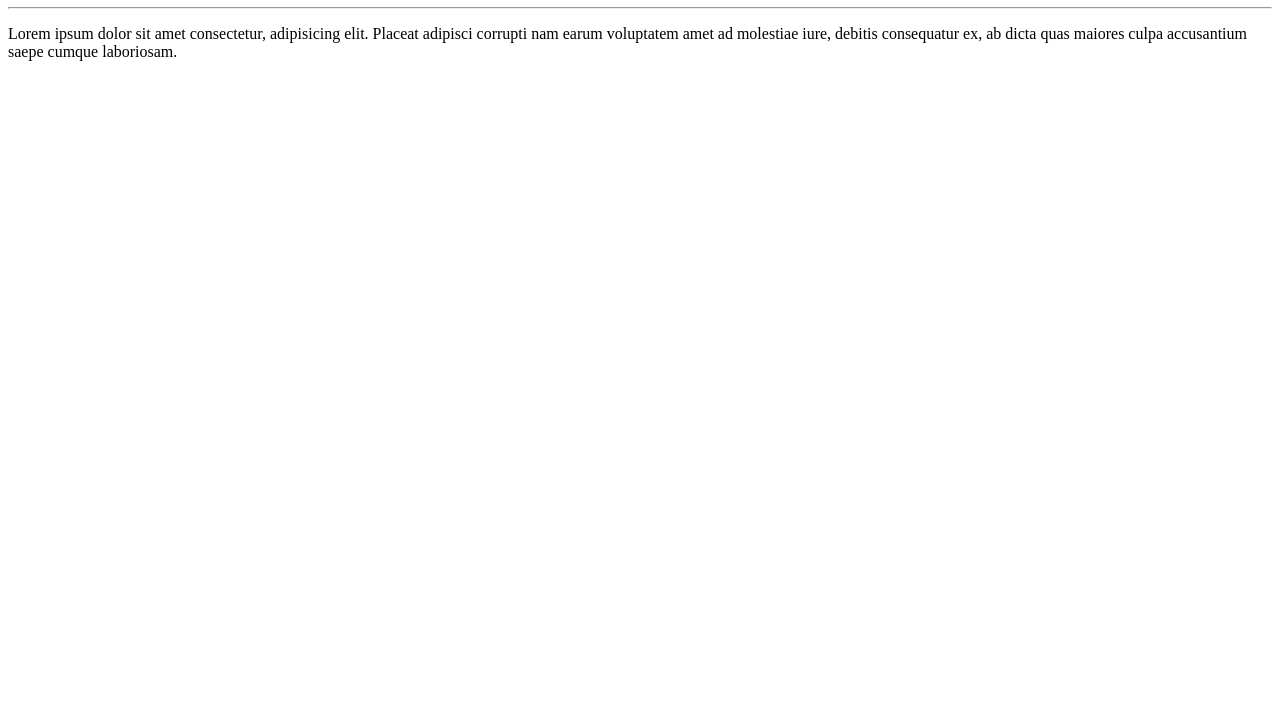
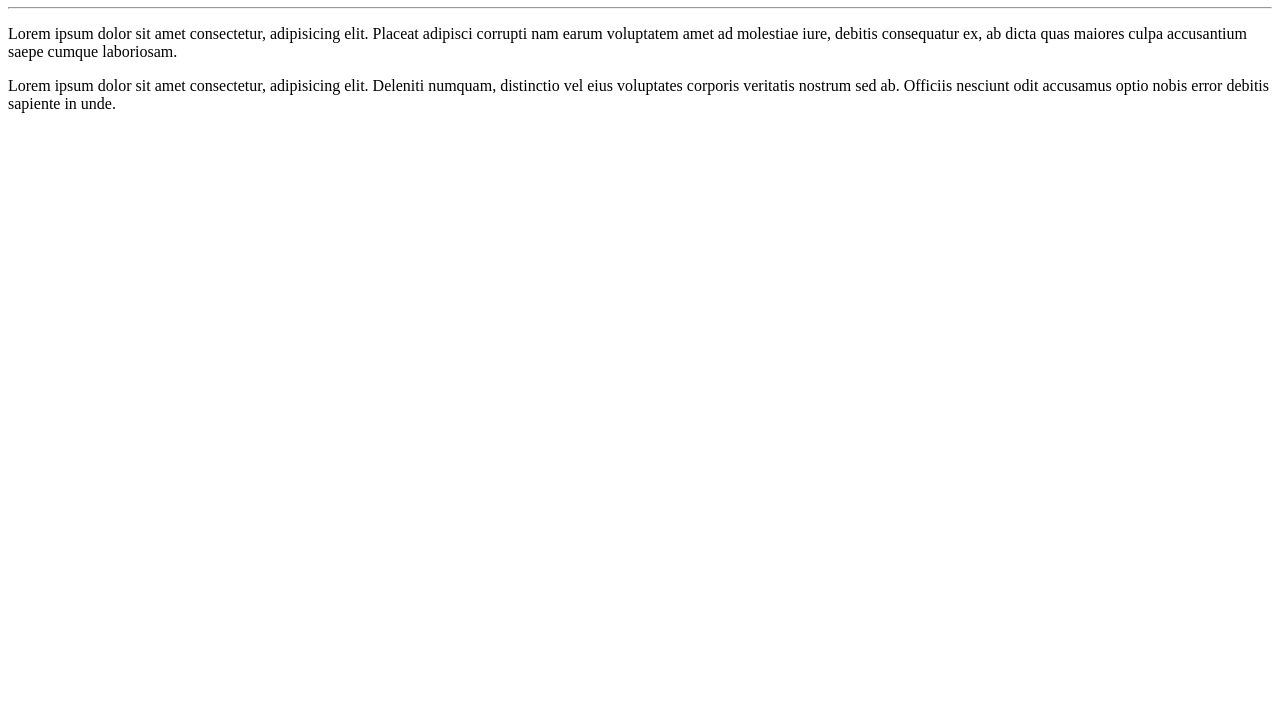
Before and after one commit to LeonardoMancilha/Hello-World, a plain HTML site: page site-exemplo/index.html in a window 1280 px wide. Shown: the part 73-800 px from the top of the page. Drawn offline with Linux system fonts and the light colour scheme.

Commit message:
Adicionei um parágrafo

```diff
--- a/site-exemplo/index.html
+++ b/site-exemplo/index.html
@@ -10,5 +10,6 @@
     <h1>Olá, Mundo!</h1>
     <hr>
     <p>Lorem ipsum dolor sit amet consectetur, adipisicing elit. Placeat adipisci corrupti nam earum voluptatem amet ad molestiae iure, debitis consequatur ex, ab dicta quas maiores culpa accusantium saepe cumque laboriosam.</p>
+    <p>Lorem ipsum dolor sit amet consectetur, adipisicing elit. Deleniti numquam, distinctio vel eius voluptates corporis veritatis nostrum sed ab. Officiis nesciunt odit accusamus optio nobis error debitis sapiente in unde.</p>
 </body>
 </html>
```
